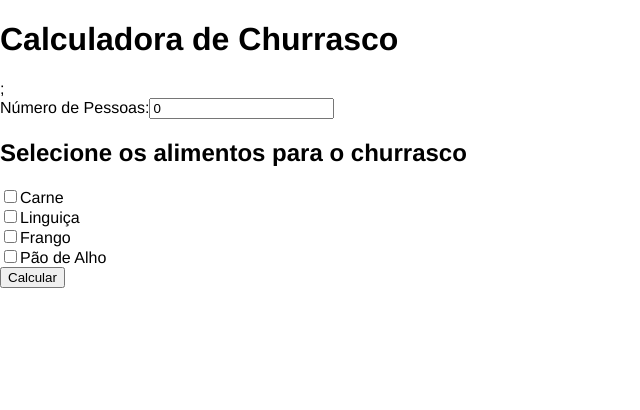
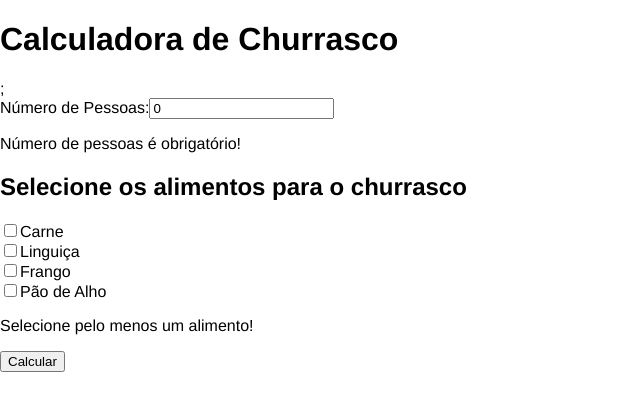
Before and after one commit to mauricioraypereira/churrascometro, a React (Vite) app: page / in a window 1280 px wide. Both pictures are taken after a click on the button "Calcular". Shown: the top 410 px of the page, without its empty margins (0-640 px from the left). Built offline with nearby package versions, Linux system fonts and the light colour scheme.

Commit message:
Logic implemented

```diff
--- a/src/components/calculator-barbacue/CalculatorBarbacue.tsx
+++ b/src/components/calculator-barbacue/CalculatorBarbacue.tsx
@@ -3,16 +3,40 @@ import { foodsNames } from "../../types";
 import { Formik, Field, Form } from "formik";
 import * as Yup from "yup";
 
+const validationScheme = Yup.object().shape({
+    peoples: Yup.number().min(1, "Número de pessoas é obrigatório!"),
+    selectedFoods: Yup.array()
+        .of(Yup.string())
+        .test(
+            "check-selectedFoods",
+            "Selecione pelo menos um alimento!",
+            (array) => array !== null && array!.length > 0
+        ),
+})
+
 const CalculatorBarbacue = () => {
+    const navigate = useNavigate();
     return (
         <div>
             <Formik
                 initialValues={{ peoples: 0, selectedFoods: [] }}
-                onSubmit={() => {}}>
+                validationSchema={validationScheme}
+                onSubmit={(values) => {
+                    navigate("/results", {
+                        state: {
+                            peoples: values.peoples,
+                            selectedFoods: values.selectedFoods
+                        }
+                    })
+                }}>
+                {({ errors, touched }) => (
                     <Form>
                         <div>
                             <label htmlFor="peoples">Número de Pessoas:</label>
                             <Field name="peoples" type="number" />
+                            {errors.peoples && touched.peoples ? (
+                                <p>{errors.peoples}</p>
+                            ) : null}
                         </div>
                         <h2>Selecione os alimentos para o churrasco</h2>
                         {Object.keys(foodsNames).map((food, index) => (
@@ -23,8 +47,12 @@ const CalculatorBarbacue = () => {
                                 </label>
                             </div>
                         ))}
+                        {errors.selectedFoods ? (
+                            <p>{errors.selectedFoods}</p>
+                        ) : null}
                         <button type="submit">Calcular</button>
                     </Form>
+                )}
             </Formik>
         </div>
     )
```
Lines whose indentation alone changed are shown as unchanged.
